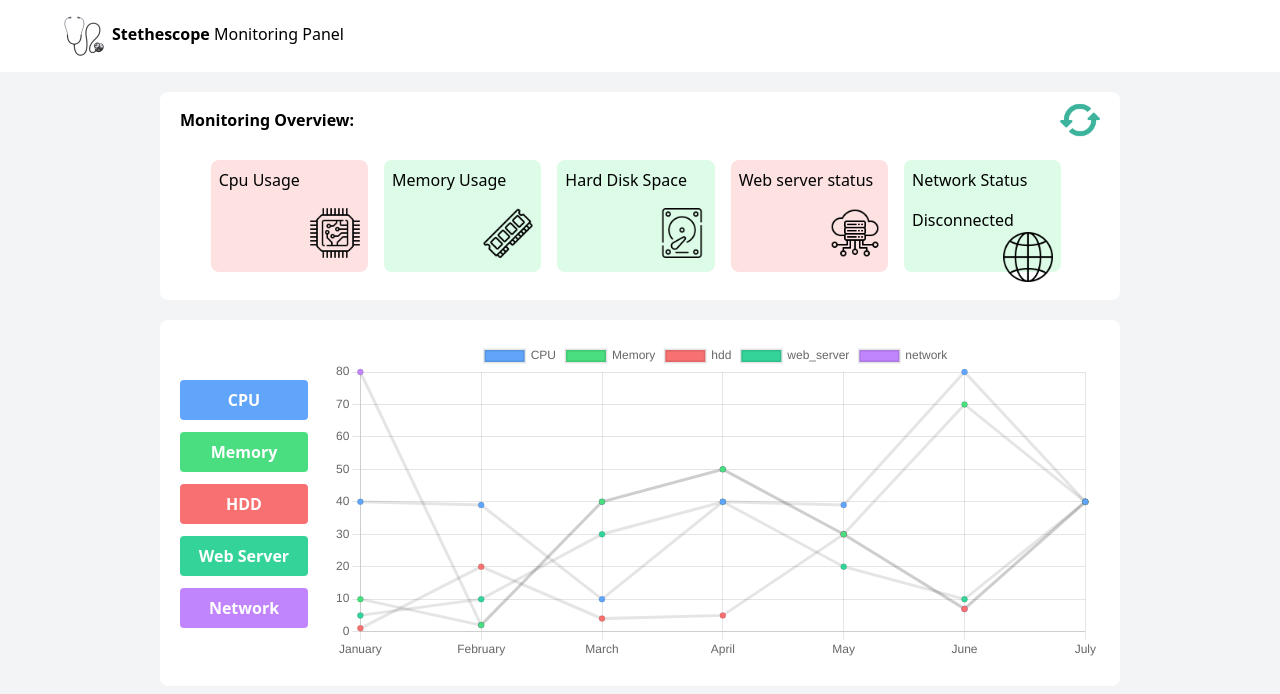
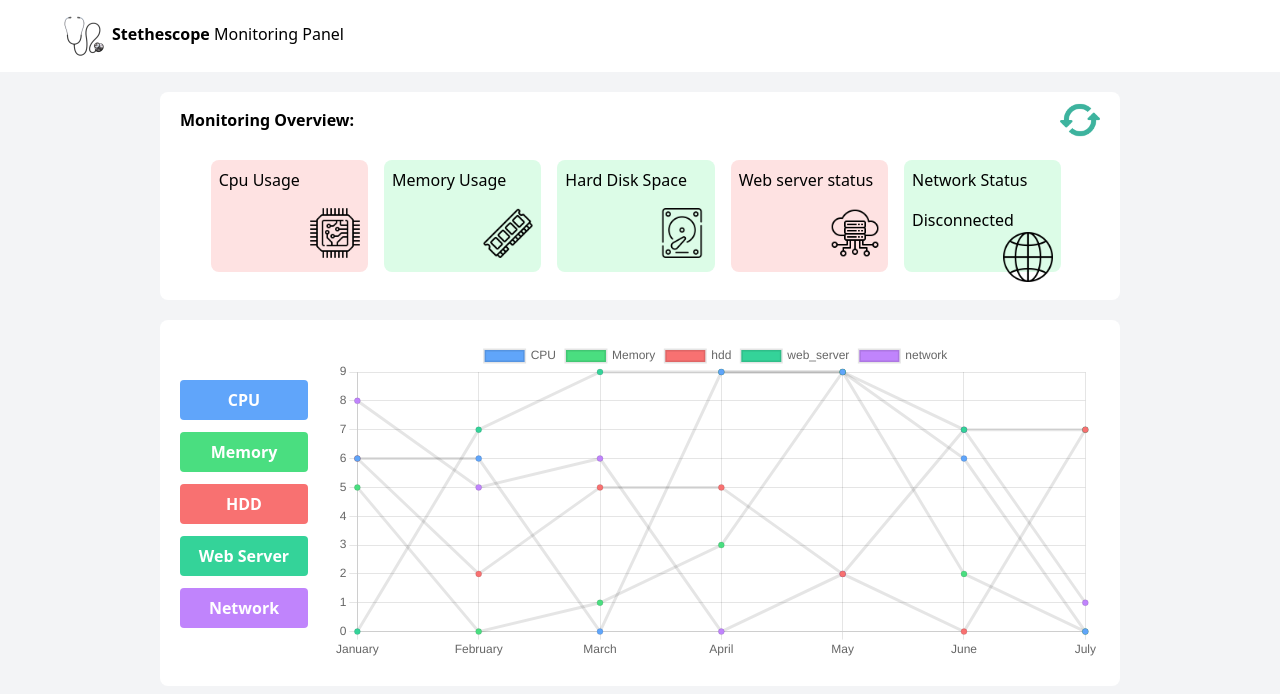
Before and after one commit to MohsenAbrishami/monitoring-panel, a Vue app: page / in a window 1280 px wide. Shown: the top 694 px of the page. Built offline with nearby package versions, Linux system fonts and the light colour scheme; no server answers.

Commit message:
Add reactive data to chart

```diff
--- a/src/components/Chart.vue
+++ b/src/components/Chart.vue
@@ -1,19 +1,34 @@
 <template>
     <div class="w-9/12 bg-white my-5 mx-auto p-5 rounded-lg">
         <div class="w-2/12 inline-block float-left pt-10">
-            <button class="w-32 bg-blue-400 hover:bg-blue-700 text-white font-bold py-2 px-4 rounded">
+            <button
+                class="w-32 bg-blue-400 hover:bg-blue-700 text-white font-bold py-2 px-4 rounded"
+                @click="generateChart()"
+            >
                 CPU
             </button>
-            <button class="w-32 bg-green-400 hover:bg-green-700 text-white font-bold py-2 px-4 rounded mt-3">
+            <button
+                class="w-32 bg-green-400 hover:bg-green-700 text-white font-bold py-2 px-4 rounded mt-3"
+                @click="generateChart()"
+            >
                 Memory
             </button>
-            <button class="w-32 bg-red-400 hover:bg-red-700 text-white font-bold py-2 px-4 rounded mt-3">
+            <button
+                class="w-32 bg-red-400 hover:bg-red-700 text-white font-bold py-2 px-4 rounded mt-3"
+                @click="generateChart()"
+            >
                 HDD
             </button>
-            <button class="w-32 bg-emerald-400 hover:bg-emerald-700 text-white font-bold py-2 px-4 rounded mt-3">
+            <button
+                class="w-32 bg-emerald-400 hover:bg-emerald-700 text-white font-bold py-2 px-4 rounded mt-3"
+                @click="generateChart()"
+            >
                 Web Server
             </button>
-            <button class="w-32 bg-purple-400 hover:bg-purple-700 text-white font-bold py-2 px-4 rounded mt-3">
+            <button
+                class="w-32 bg-purple-400 hover:bg-purple-700 text-white font-bold py-2 px-4 rounded mt-3"
+                @click="generateChart()"
+            >
                 Network
             </button>
         </div>
@@ -48,42 +63,7 @@ ChartJS.register(
     Legend
 )
 
-const cpu = ref([40, 39, 10, 40, 39, 80, 40])
-const memory = ref([10, 2, 40, 50, 30, 70, 40])
-const hardDisk = ref([1, 20, 4, 5, 30, 7, 40])
-const webServer = ref([5, 10, 30, 40, 20, 10, 40])
-const network = ref([80, 2, 40, 50, 30, 7, 40])
-
-const data = ref({
-    labels: ['January', 'February', 'March', 'April', 'May', 'June', 'July'],
-    datasets: [
-        {
-            label: 'CPU',
-            backgroundColor: '#60a5fa',
-            data: cpu,
-        },
-        {
-            label: 'Memory',
-            backgroundColor: '#4ade80',
-            data: memory,
-        },
-        {
-            label: 'hdd',
-            backgroundColor: '#f87171',
-            data: hardDisk,
-        },
-        {
-            label: 'web_server',
-            backgroundColor: '#34d399',
-            data: webServer,
-        },
-        {
-            label: 'network',
-            backgroundColor: '#c084fc',
-            data: network,
-        },
-    ],
-})
+const data = ref({})
 
 const options = {
     responsive: true,
@@ -104,6 +84,52 @@ function getResourceLogHistories() {
         })
 }
 
+function generateChart() {
+    data.value = {
+        labels: ['January', 'February', 'March', 'April', 'May', 'June', 'July'],
+        datasets: [
+            {
+                label: 'CPU',
+                backgroundColor: '#60a5fa',
+                data: randomList(),
+            },
+            {
+                label: 'Memory',
+                backgroundColor: '#4ade80',
+                data: randomList(),
+            },
+            {
+                label: 'hdd',
+                backgroundColor: '#f87171',
+                data: randomList(),
+            },
+            {
+                label: 'web_server',
+                backgroundColor: '#34d399',
+                data: randomList(),
+            },
+            {
+                label: 'network',
+                backgroundColor: '#c084fc',
+                data: randomList(),
+            },
+        ],
+    }
+}
+
+function randomList() {
+    const newArray = []
+
+    for (let i = 0; i < 10; i++) {
+        const randomValue = Math.floor(Math.random() * 10)
+        newArray.push(randomValue)
+    }
+
+    return newArray
+}
+
+generateChart()
+
 onMounted(() => {
     getResourceLogHistories()
 })
```
